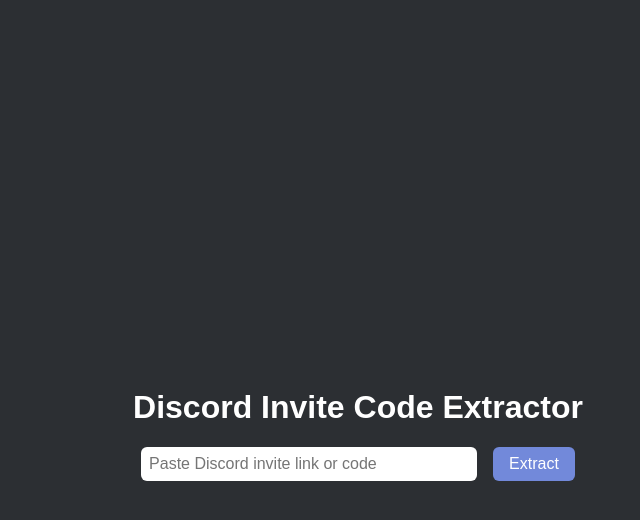
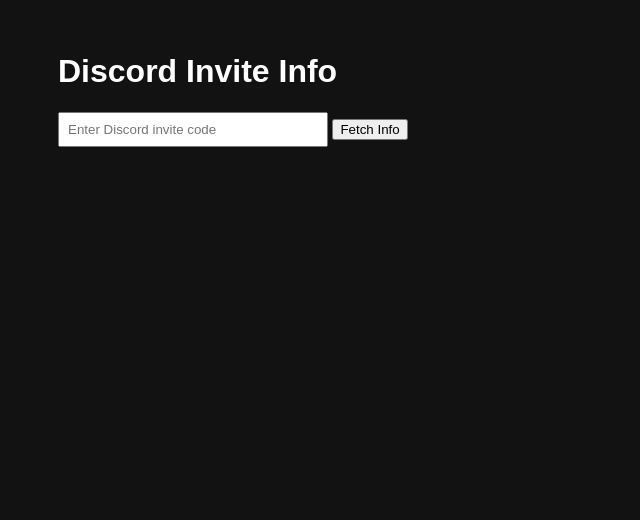
Before and after one commit to gticleague/discord-server-lookup, a plain HTML site: page index.html in a window 1280 px wide. Shown: the whole page, without its empty margins (282-922 px from the left). Drawn offline with Linux system fonts and the light colour scheme.

Commit message:
Update index.html

```diff
--- a/index.html
+++ b/index.html
@@ -3,88 +3,113 @@
 <head>
 <meta charset="UTF-8" />
 <meta name="viewport" content="width=device-width, initial-scale=1" />
-<title>Discord Invite Code Extractor</title>
+<title>Discord Invite Info</title>
 <style>
   body {
     font-family: Arial, sans-serif;
+    background: #121212;
+    color: white;
+    padding: 2rem;
+    max-width: 600px;
+    margin: auto;
+  }
+  .server-info {
+    display: flex;
+    gap: 20px;
+    align-items: flex-start;
+  }
+  img.icon {
+    width: 128px;
+    height: 128px;
+    border-radius: 16px;
     background: #2c2f33;
-    color: #fff;
-    display: flex;
-    flex-direction: column;
-    align-items: center;
-    padding: 2rem;
-    height: 100vh;
-    justify-content: center;
   }
-  input {
-    padding: 0.5rem;
-    font-size: 1rem;
-    border-radius: 6px;
-    border: none;
-    width: 320px;
+  .details {
+    flex-grow: 1;
   }
-  button {
-    margin-left: 1rem;
-    padding: 0.5rem 1rem;
-    font-size: 1rem;
-    border-radius: 6px;
-    border: none;
-    background-color: #7289da;
+  .details strong {
     color: white;
-    cursor: pointer;
   }
-  button:hover {
-    background-color: #5b6eae;
+  .details .green {
+    color: #57f287;
   }
-  .result {
-    margin-top: 2rem;
-    font-size: 1.2rem;
-  }
-  .input-row {
-    display: flex;
-    align-items: center;
+  .details p {
+    margin: 5px 0;
   }
 </style>
 </head>
 <body>
-  <h1>Discord Invite Code Extractor</h1>
-  <div class="input-row">
-    <input type="text" id="inviteInput" placeholder="Paste Discord invite link or code" />
-    <button onclick="extractInvite()">Extract</button>
-  </div>
-  <div class="result" id="result"></div>
 
-  <script>
-    function extractInvite() {
-      const input = document.getElementById('inviteInput').value.trim();
-      const result = document.getElementById('result');
+<h1>Discord Invite Info</h1>
+<input type="text" id="inviteInput" placeholder="Enter Discord invite code" style="padding:8px; width: 250px;" />
+<button onclick="fetchInvite()">Fetch Info</button>
 
-      // Regex to match discord.gg invite URLs or just invite codes
-      const inviteRegex = /^(?:https?:\/\/)?(?:www\.)?discord\.gg\/([\w-]{2,})$/i;
-      const codeRegex = /^[\w-]{2,}$/;
+<div id="result" style="margin-top: 2rem;"></div>
 
-      let code = null;
+<script>
+  async function fetchInvite() {
+    const inviteCode = document.getElementById('inviteInput').value.trim();
+    const result = document.getElementById('result');
+    result.innerHTML = 'Loading...';
 
-      if (inviteRegex.test(input)) {
-        // It's a full invite URL
-        code = input.match(inviteRegex)[1];
-      } else if (codeRegex.test(input)) {
-        // It's just an invite code
-        code = input;
+    if (!inviteCode) {
+      result.innerHTML = `<p style="color:red;">Please enter an invite code.</p>`;
+      return;
+    }
+
+    try {
+      // Fetch invite info with member counts
+      const res = await fetch(`https://discord.com/api/invites/${inviteCode}?with_counts=true`);
+
+      if (!res.ok) throw new Error('Invite not found or invalid.');
+
+      const data = await res.json();
+      const guild = data.guild;
+
+      // Build icon URL
+      const iconUrl = guild.icon
+        ? `https://cdn.discordapp.com/icons/${guild.id}/${guild.icon}.png?size=128`
+        : '';
+
+      // Banner URL (optional)
+      const bannerUrl = guild.banner
+        ? `https://cdn.discordapp.com/banners/${guild.id}/${guild.banner}.png?size=512`
+        : '';
+
+      // Format invite expiration (optional)
+      const expiresAt = data.expires_at
+        ? new Date(data.expires_at).toLocaleString()
+        : 'No expiration';
+
+      // Build HTML
+      result.innerHTML = `
+        <div class="server-info">
+          <img class="icon" src="${iconUrl}" alt="Server Icon" />
+          <div class="details">
+            <p><strong>Server name:</strong> <span class="green">${guild.name}</span></p>
+            <p><strong>Member count:</strong> <span class="green">${data.approximate_member_count}</span></p>
+            <p><strong>Online Users:</strong> <span class="green">${data.approximate_presence_count}</span></p>
+            <p><strong>Server description:</strong><br>${guild.description || 'No description'}</p>
+            <p><strong>Is NSFW:</strong> <span class="green">${guild.nsfw_level === 0 ? 'No' : 'Yes'}</span></p>
+            <p><strong>Invite expiration date:</strong> <span class="green">${expiresAt}</span></p>
+          </div>
+        </div>
+      `;
+
+      if (bannerUrl) {
+        const bannerImg = document.createElement('img');
+        bannerImg.src = bannerUrl;
+        bannerImg.alt = 'Server Banner';
+        bannerImg.style.width = '100%';
+        bannerImg.style.borderRadius = '12px';
+        bannerImg.style.marginTop = '1rem';
+        result.appendChild(bannerImg);
       }
+    } catch (error) {
+      result.innerHTML = `<p style="color:red;">Error: ${error.message}</p>`;
+    }
+  }
+</script>
 
-      if (!code) {
-        result.style.color = 'red';
-        result.textContent = 'Invalid Discord invite link or code.';
-        return;
-      }
-
-      result.style.color = 'lightgreen';
-      result.textContent = `Invite Code: "${code}"`;
-
-      // Optional: you can show how to build an invite URL from the code:
-      // result.innerHTML += `<br>Invite URL: <a href="https://discord.gg/${code}" target="_blank">https://discord.gg/${code}</a>`;
-    }
-  </script>
 </body>
 </html>
```
